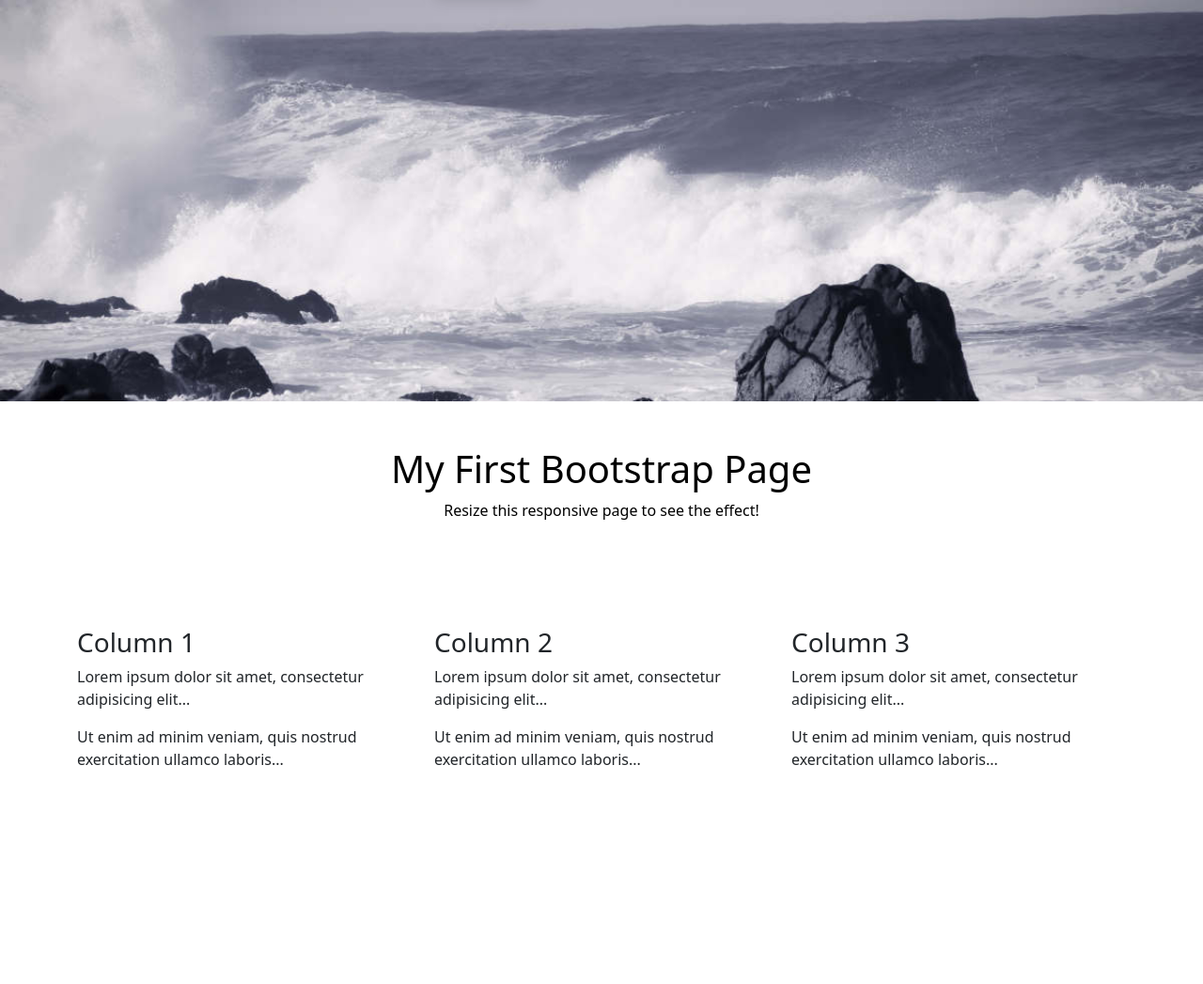
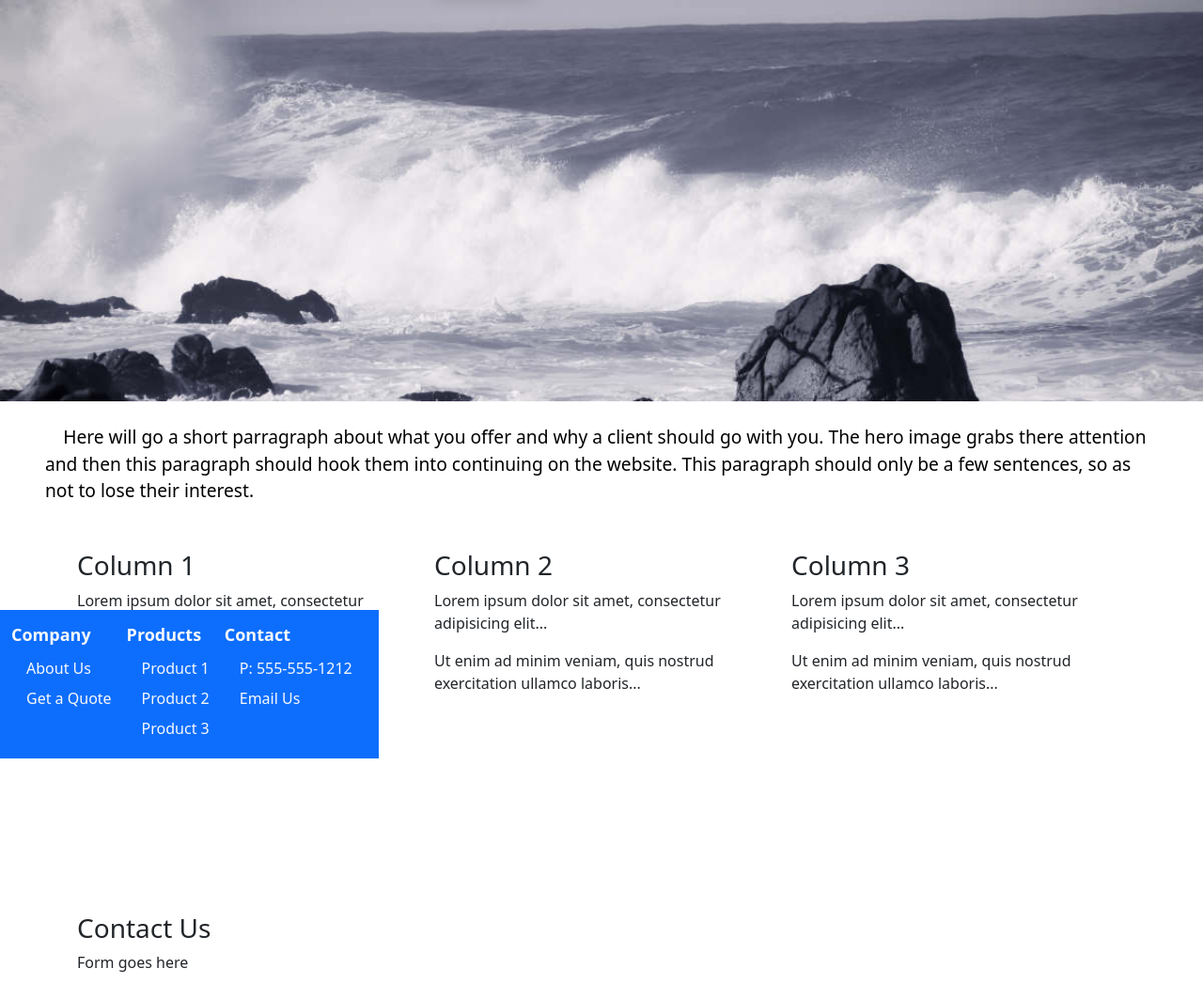
Before and after one commit to Vigilos/InsuranceServices, a Django app: page / in a window 1280 px wide. Shown: the part 67-1114 px from the top of the page at 94% size. Run offline with Django 4.2, Linux system fonts and the light colour scheme; some libraries are stand-ins or nearby versions.

Commit message:
Added d-flex footer with links

```diff
--- a/inssvc/app/static/css/style.css
+++ b/inssvc/app/static/css/style.css
@@ -2,3 +2,16 @@
   color: black;
   font-weight: bold;
 }
+#main-paragraph {
+  font-size: larger;
+  font-weight: 500;
+}
+footer {
+  position: absolute;
+  bottom: 0;
+  height: 100px;
+}
+footer h4 {
+  font-size: large;
+  font-weight: bold;
+}
--- a/inssvc/app/templates/base.html
+++ b/inssvc/app/templates/base.html
@@ -51,6 +51,48 @@
 
   {% block content %}{% endblock content %}
 
+  <footer>
+    <div class="container-fluid mt-3 bg-primary text-light">
+      <div class="d-flex flex-wrap justify-content-evenly">
+        <div class="mx-auto my-3">
+          <h4>Company</h4>
+          <ul class="nav m-0 flex-column">
+            <li class="nav-item">
+              <a class="nav-link text-light py-1 ps-3" href="#">About Us</a>
+            </li>
+            <li class="nav-item">
+              <a class="nav-link text-light py-1 ps-3" href="#">Get a Quote</a>
+            </li>
+          </ul>
+        </div>
+        <div class="mx-auto my-3">
+          <h4>Products</h4>
+          <ul class="nav m-0 flex-column">
+            <li class="nav-item">
+              <a class="nav-link text-light py-1 ps-3" href="{% url 'product1' %}">Product 1</a>
+            </li>
+            <li class="nav-item">
+              <a class="nav-link text-light py-1 ps-3" href="{% url 'product2' %}">Product 2</a>
+            </li>
+            <li class="nav-item">
+              <a class="nav-link text-light py-1 ps-3" href="{% url 'product3' %}">Product 3</a>
+            </li>
+          </ul>
+        </div>
+        <div class="mx-auto my-3">
+          <h4>Contact</h4>
+          <ul class="nav m-0 flex-column">
+            <li class="nav-item">
+              <a class="nav-link text-light py-1 ps-3" href="tel:555-555-1212">P: 555-555-1212</a>
+            </li>
+            <li class="nav-item">
+              <a class="nav-link text-light py-1 ps-3" href="{% url 'home' %}#contact-us">Email Us</a>
+            </li>
+          </ul>
+        </div>
+      </div>
+  </footer>
+
   <script src="https://cdn.jsdelivr.net/npm/bootstrap@5.1.3/dist/js/bootstrap.bundle.min.js" integrity="sha384-ka7Sk0Gln4gmtz2MlQnikT1wXgYsOg+OMhuP+IlRH9sENBO0LRn5q+8nbTov4+1p" crossorigin="anonymous"></script>
 
 </body>
--- a/inssvc/app/templates/index.html
+++ b/inssvc/app/templates/index.html
@@ -4,9 +4,8 @@
 {% block content %}
   <img class="img-fluid w-100" src="{% static '/images/ocean-1-bw-1.jpg' %}" alt="">
 
-  <div class="container-fluid p-5 text-black text-center">
-      <h1>My First Bootstrap Page</h1>
-      <p>Resize this responsive page to see the effect!</p>
+  <div class="container-fluid pt-4 px-5 text-black text-left">
+      <p id="main-paragraph">&emsp;Here will go a short parragraph about what you offer and why a client should go with you. The hero image grabs there attention and then this paragraph should hook them into continuing on the website. This paragraph should only be a few sentences, so as not to lose their interest.</p>
   </div>
 
   <div class="container mt-5">
```
